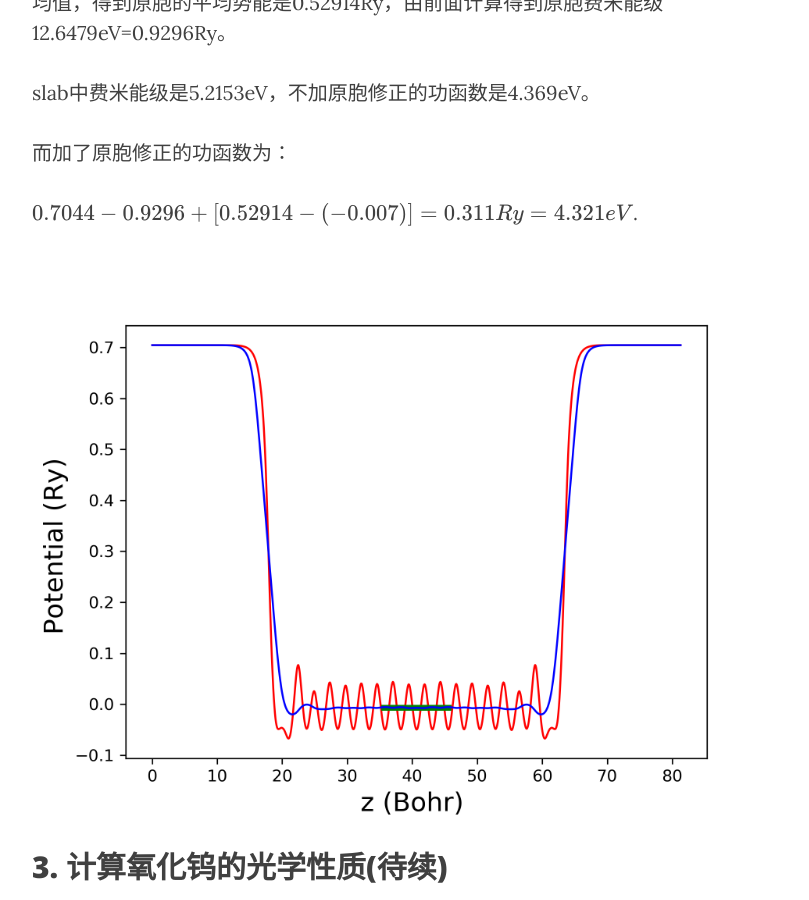
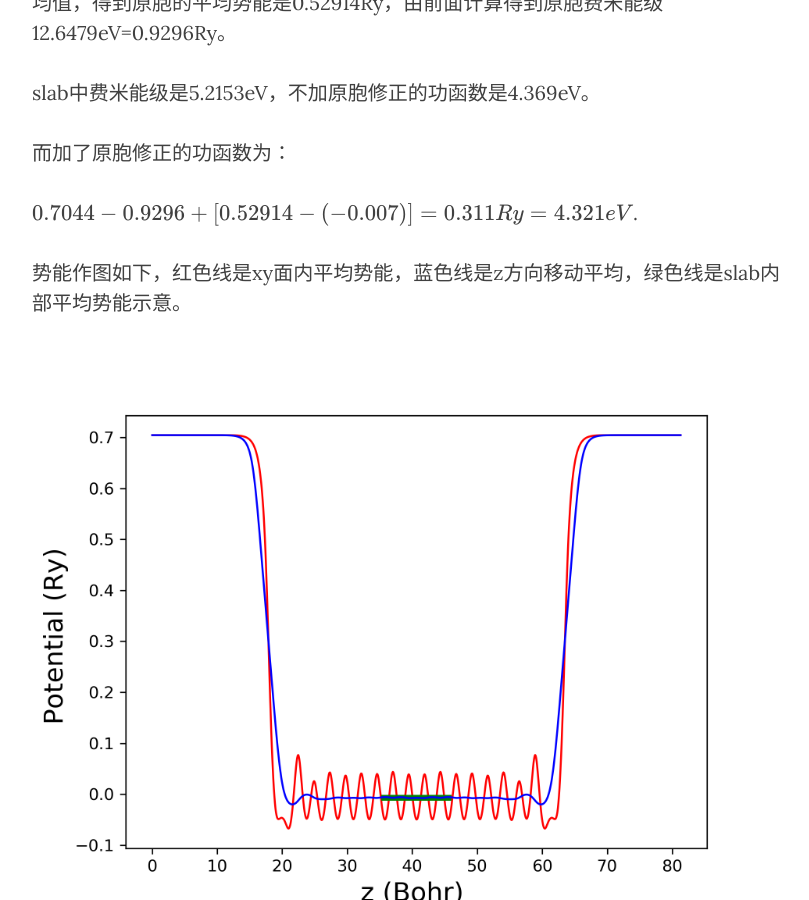
Before and after one commit to yyyu200/DFTbook, a Jekyll site: the page built from _posts/2019-04-01-HandsOn.md, in a window 1280 px wide and 900 px high, scrolled down 18077 px. Shown: the whole window, without its empty margins (233-1042 px from the left). Built offline with Jekyll 4.4.1, drawn with Linux system fonts in a browser that asks for light colours; nearby versions of some CDN libraries; formulas are drawn with MathJax 3; comment, search, counter and statistics services are not loaded.

Commit message:
modify at20190523-04:51:25-aliyun

```diff
--- a/_posts/2019-04-01-HandsOn.md
+++ b/_posts/2019-04-01-HandsOn.md
@@ -631,6 +631,7 @@ slab中费米能级是5.2153eV，不加原胞修正的功函数是4.369eV。
 
 $$0.7044-0.9296+[0.52914-(-0.007)]=0.311Ry=4.321eV$$.
 
+势能作图如下，红色线是xy面内平均势能，蓝色线是z方向移动平均，绿色线是slab内部平均势能示意。
 
 <p align="left">
     <img src="https://yyyu200.github.io/DFTbook/img/cu_110avg.png" width="1000"/>
```
